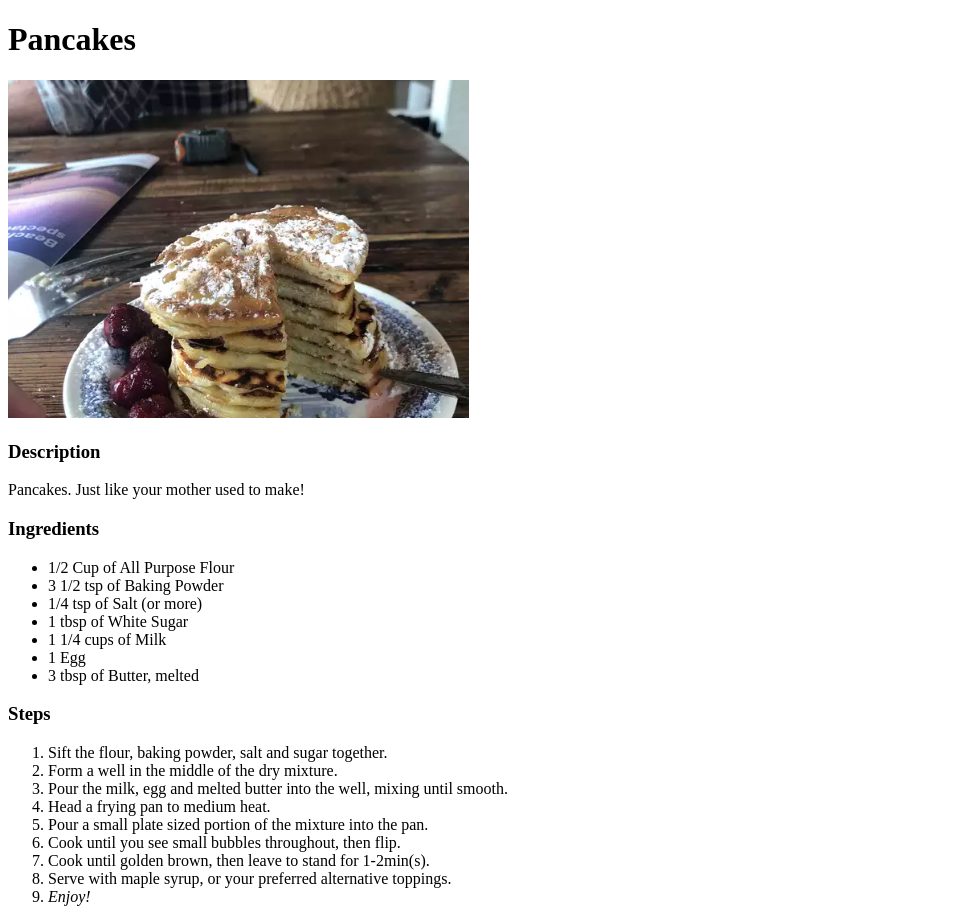
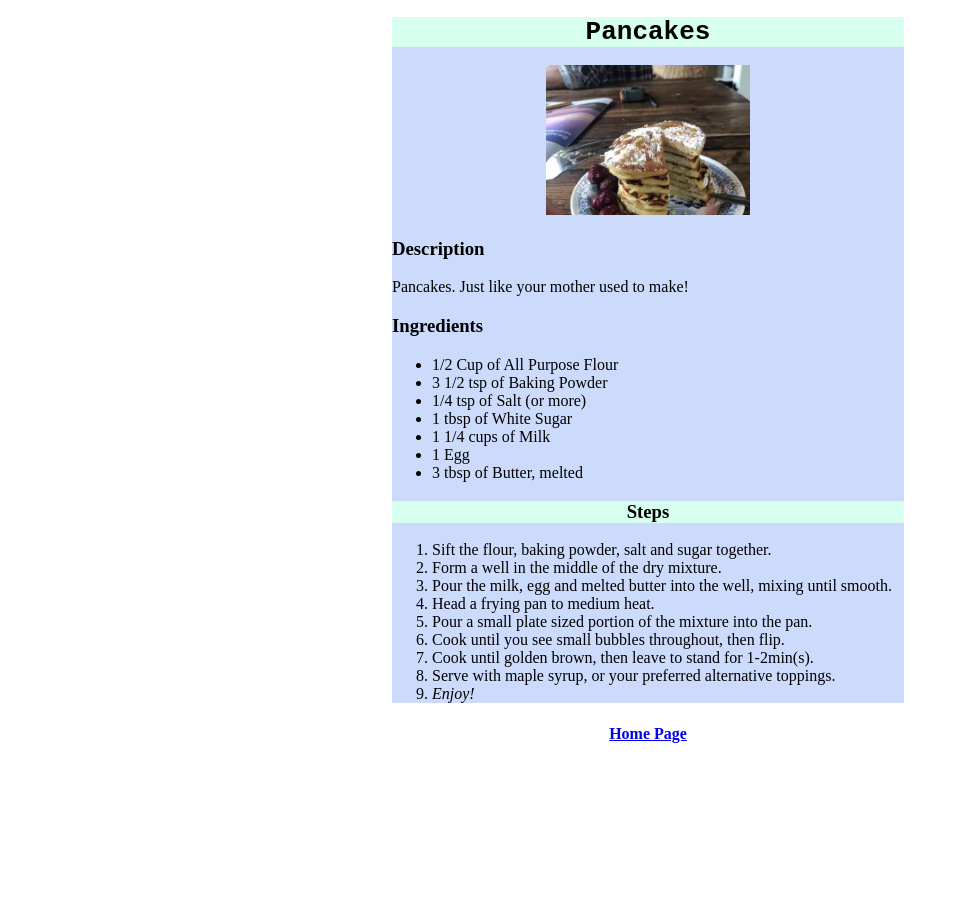
Before and after one commit to LRRKK-Repeat/odin-recipes, a plain HTML site: page recipes/pancakes.html in a window 1280 px wide. Shown: the whole page, without its empty margins (0-959 px from the left). After the commit the page ends 800 px from the top, so only its background shows below. Drawn offline with Linux system fonts and the light colour scheme.

Commit message:
Add styles to index & recipes

```diff
--- a/recipes/pancakes.html
+++ b/recipes/pancakes.html
@@ -7,8 +7,8 @@
     </head>
     <body>
         <div>
-            <h1>Pancakes</h1>
-            <img src="../img/pancakes.png">
+            <h1 class="title">Pancakes</h1>
+            <img src="../img/pancakes.png" class="recipe-img">
             <h3>Description</h3>
             <p>Pancakes. Just like your mother used to make!</p>
             <h3>Ingredients</h3>
@@ -21,7 +21,7 @@
                 <li>1 Egg</li>
                 <li>3 tbsp of Butter, melted</li>
             </ul>
-            <h3>Steps</h3>
+            <h3 class="steps">Steps</h3>
             <ol>
                 <li>Sift the flour, baking powder, salt and sugar together.</li>
                 <li>Form a well in the middle of the dry mixture.</li>
@@ -34,5 +34,6 @@
                 <li><em>Enjoy!</em></li>
             </ol>
         </div>
+        <h4 class="home-btn"><a href="../index.html">Home Page</a></h4>
     </body>
 </html>
--- a/styles.css
+++ b/styles.css
@@ -0,0 +1,42 @@
+.recipe-img {
+    height: auto;
+    width: 40%;
+    padding-left: 30%;
+    padding-right: 30%;
+}
+
+body {
+    min-width: 400px;
+    width: 40%;
+    padding-left: 30%;
+    padding-right: 30%;
+}
+
+div {
+    background-color: #ccdbfc;
+    align-self: center;
+}
+
+h1.title,
+.steps {
+    text-align: center;
+    background-color: #d7ffed;
+    font-weight: 600;
+}
+
+h1.title {
+    font-family: monospace;
+}
+
+.home-btn {
+    text-align: center;
+}
+
+img.collage {
+    height: 100px;
+    width: auto;
+}
+
+.collage-div {
+    text-align: center;
+}
```
Also changed, not shown: index.html (+6 -1 lines), recipes/camembert.html (+3 -2 lines), recipes/lemon-chicken.html (+4 -3 lines).
